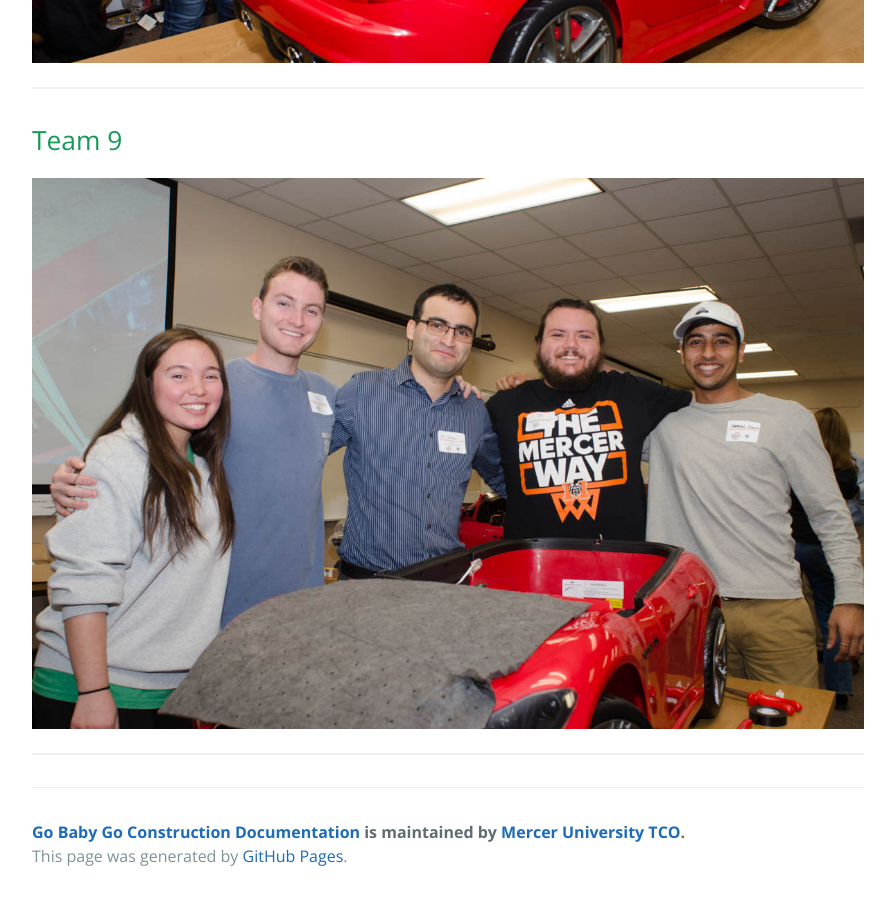
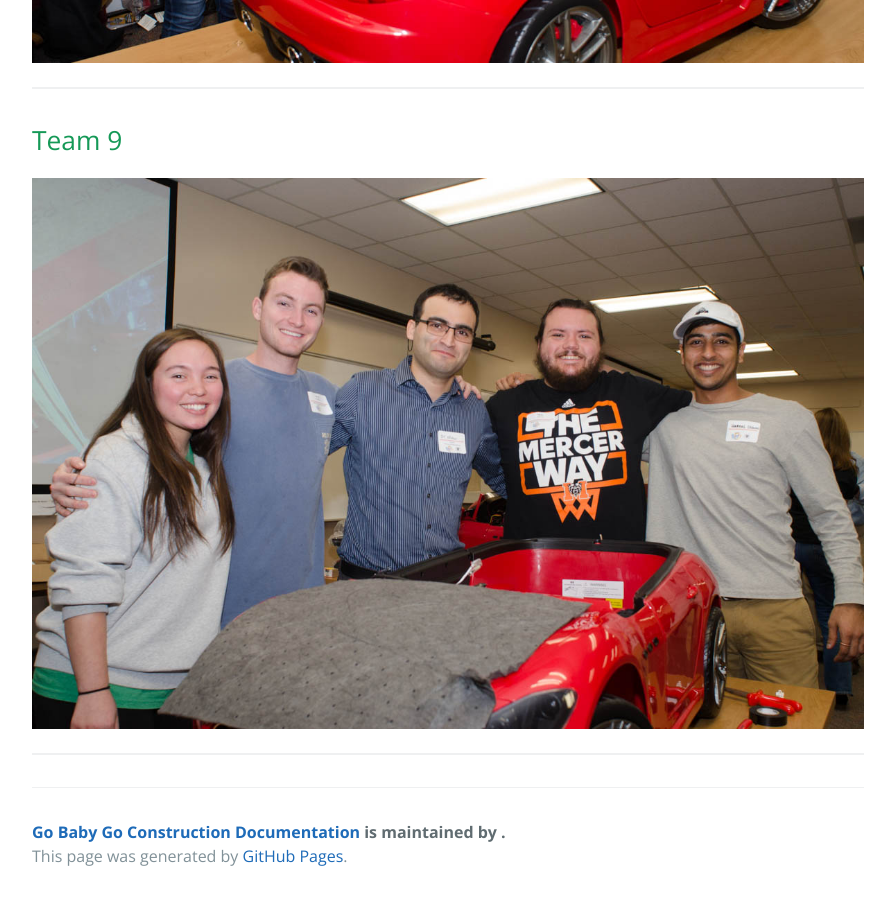
Before and after one commit to MercerU-TCO/GoBabyGo, a Jekyll site: the page built from docs/pages/december-pit-crews.md, in a window 1280 px wide and 900 px high, scrolled down 5502 px. Shown: the whole window, without its empty margins (192-1087 px from the left). Built offline with Jekyll 4.4.1, drawn with Linux system fonts in a browser that asks for light colours; our own code applies the rules of GitHub Pages for plain Markdown files.

Commit message:
Fixing attribution

```diff
--- a/docs/_config.yml
+++ b/docs/_config.yml
@@ -23,7 +23,7 @@ url: "https://merceru-tco.github.io/GoBabyGo" # the base hostname & protocol for
 twitter_username: bobwatsonphd
 github_username:  rbwatson
 include: ['pages']
-author_name: Mercer University TCO
+author.name: Mercer University TCO
 
 # Build settings
 markdown: kramdown
--- a/docs/_includes/page-footer.html
+++ b/docs/_includes/page-footer.html
@@ -1,4 +1,4 @@
 <footer class="site-footer">
-  <span class="site-footer-owner"><a href="{{ site.url }}">{{ site.title }}</a> is maintained by <a href="{{ site.author.url }}">{{ site.author_name }}</a>.</span>
+  <span class="site-footer-owner"><a href="{{ site.url }}">{{ site.title }}</a> is maintained by <a href="{{ site.author.url }}">{{ site.author.name }}</a>.</span>
   <span class="site-footer-credits">This page was generated by <a href="https://pages.github.com">GitHub Pages</a>.</span>
 </footer>
```
